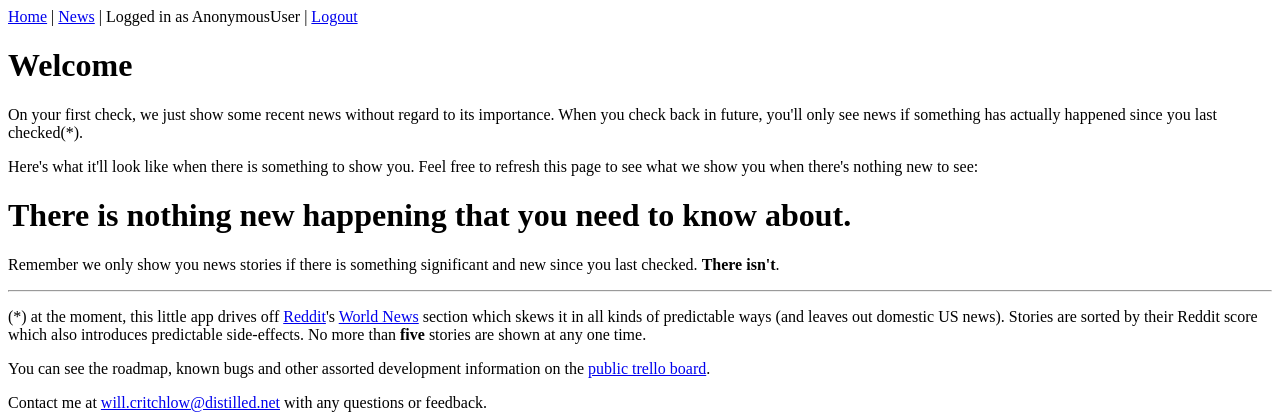
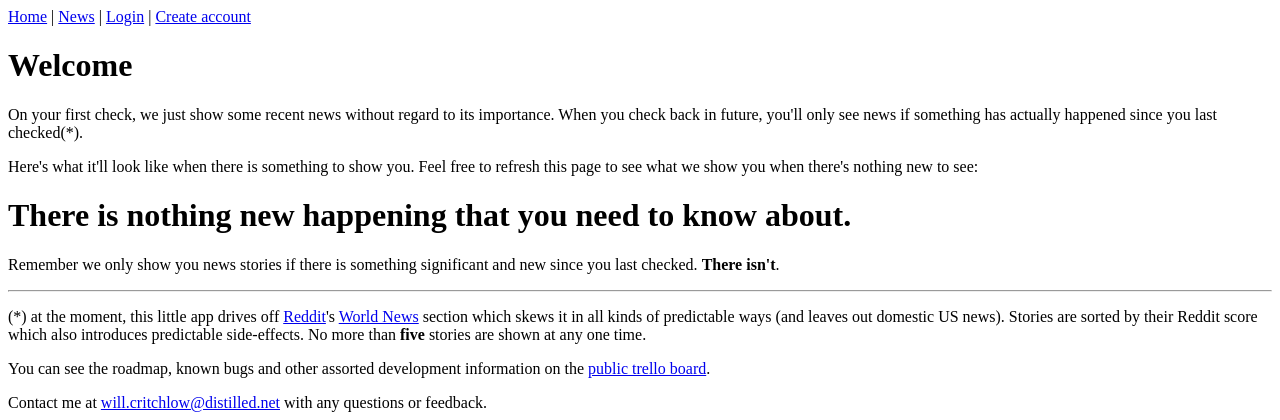
Before and after one commit to willcritchlow/anythinghappening, a Django app: template templates/news/home.html in a window 1280 px wide. Shown: the top 420 px of the page. Run offline with Django 3.2, Linux system fonts and the light colour scheme; the template is opened without the code that fills it, so the values that code supplies are empty.

Commit message:
fix header to know if user is logged in

```diff
--- a/accounts/views.py
+++ b/accounts/views.py
@@ -26,4 +26,4 @@ def create(request):
                 return redirect('home')
     else:
         form = MyUserCreationForm()
-    return render_to_response('accounts/create.html', {'form': form, 'next': next_page}, context_instance=RequestContext(request))
+    return render_to_response('accounts/create.html', {'form': form, 'next': next_page, 'user': request.user}, context_instance=RequestContext(request))
--- a/news/views.py
+++ b/news/views.py
@@ -4,7 +4,7 @@ from django.http import Http404
 from news.models import NewsCheck, NewsItem
 
 def index(request):
-    return render_to_response('news/index.html', {})
+    return render_to_response('news/index.html', {'user': request.user})
 
 @login_required
 def check(request, nc_id=None):
--- a/templates/accounts/create.html
+++ b/templates/accounts/create.html
@@ -1,8 +1,6 @@
 {% extends "base.html" %}
 
 {% block title %}Create an account for inbox zero news{% endblock %}
-
-{% block toplinks %} | <a href="{% url login %}">Login</a>{% endblock %}
 
 {% block content %}
 
--- a/templates/accounts/login.html
+++ b/templates/accounts/login.html
@@ -1,8 +1,6 @@
 {% extends "base.html" %}
 
 {% block title %}Login to get inbox zero news{% endblock %}
-
-{% block toplinks %} | <a href="{% url create %}">Create account</a>{% endblock %}
 
 {% block content %}
 
--- a/templates/base.html
+++ b/templates/base.html
@@ -5,7 +5,7 @@
     </head>
 
     <body>
-        <p><a href="{% url index %}">Home</a> | <a href="{% url home %}">News</a>{% block toplinks %}{% endblock %}</p>
+        <p><a href="{% url index %}">Home</a> | <a href="{% url home %}">News</a> | {% if user.is_anonymous %}<a href="{% url login %}">Login</a> | <a href="{% url create %}">Create account</a>{% else %}Logged in as {{ user }} | <a href="{% url logout %}">Logout</a>{% endif %}</p>
 
         {% block content %}{% endblock %}
 
--- a/templates/news/home.html
+++ b/templates/news/home.html
@@ -1,8 +1,6 @@
 {% extends "base.html" %}
 
 {% block title %}{{ user }}'s news: {{ nc.1.time }}{% endblock %}
-
-{% block toplinks %} | Logged in as {{ user }} | <a href="{% url logout %}">Logout</a>{% endblock %}
 
 {% block content %}
 
--- a/templates/news/index.html
+++ b/templates/news/index.html
@@ -1,8 +1,6 @@
 {% extends "base.html" %}
 
 {% block title %}Home of AnythingHappening: Inbox zero for world news{% endblock %}
-
-{% block toplinks %} | <a href="{% url login %}">Login</a> | <a href="{% url create %}">Create account</a>{% endblock %}
 
 {% block content %}
 
```
